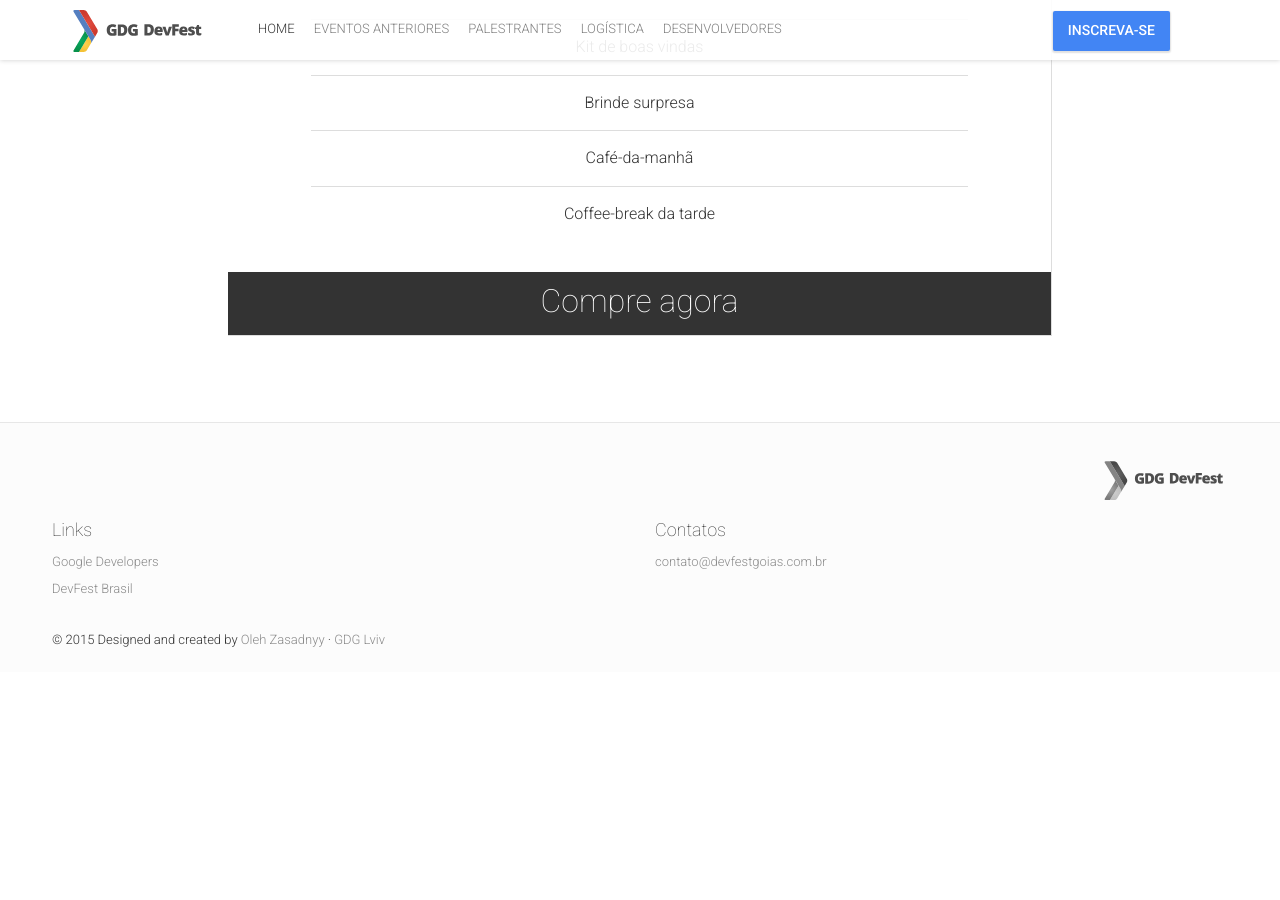
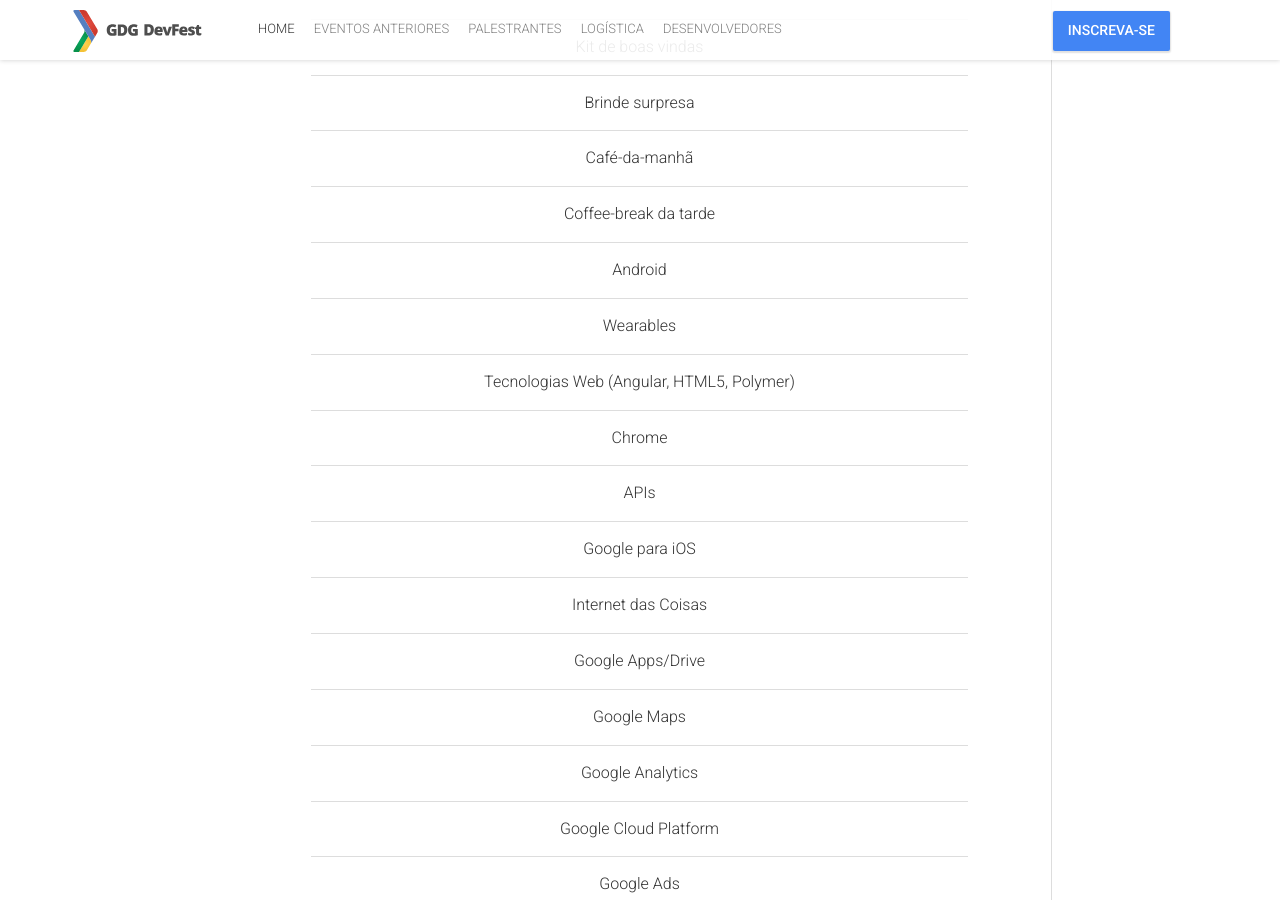
Before and after one commit to flavia-programmer/devfestgoias, a Jekyll site: the page built from index.html, in a window 1280 px wide and 900 px high, scrolled down 4576 px. Built offline with Jekyll 4.4.1, drawn with Linux system fonts in a browser that asks for light colours; nearby versions of some CDN libraries; comment, search, counter and statistics services are not loaded; before the commit the page ends 5248 px from its top, so only the background shows below that; some of the changed text lies outside the part shown.

Commit message:
Add event topics

```diff
--- a/_config.yml
+++ b/_config.yml
@@ -129,7 +129,7 @@
   price: "R$ 50"
   buyButtonLink: "https://meubilhete.com/devfestgoias"
   buyButtonText: "Compre agora"
-  ticketContentList: ["Camiseta", "Kit de boas vindas", "Brinde surpresa", "Café-da-manhã", "Coffee-break da tarde"]
+  ticketContentList: ["Camiseta", "Kit de boas vindas", "Brinde surpresa", "Café-da-manhã", "Coffee-break da tarde", "Android", "Wearables", "Tecnologias Web (Angular, HTML5, Polymer)", "Chrome", "APIs", "Google para iOS", "Internet das Coisas", "Google Apps/Drive", "Google Maps", "Google Analytics", "Google Cloud Platform", "Google Ads", "UX ou Estratégia de produtos"]
   validFrom: "2015-08-29T10:00"
   validThrough: "2015-09-27T23:59"
 # -
```
